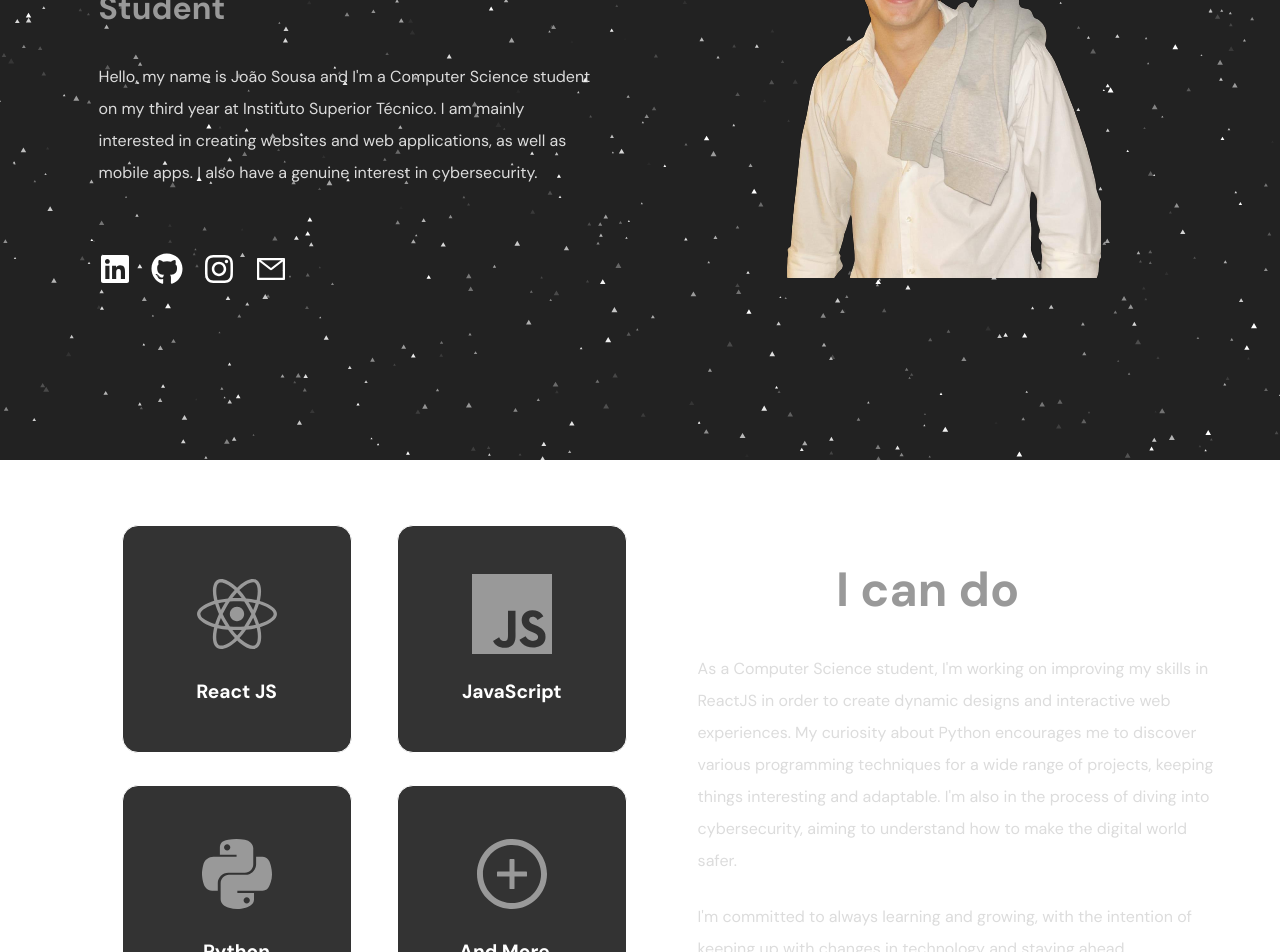
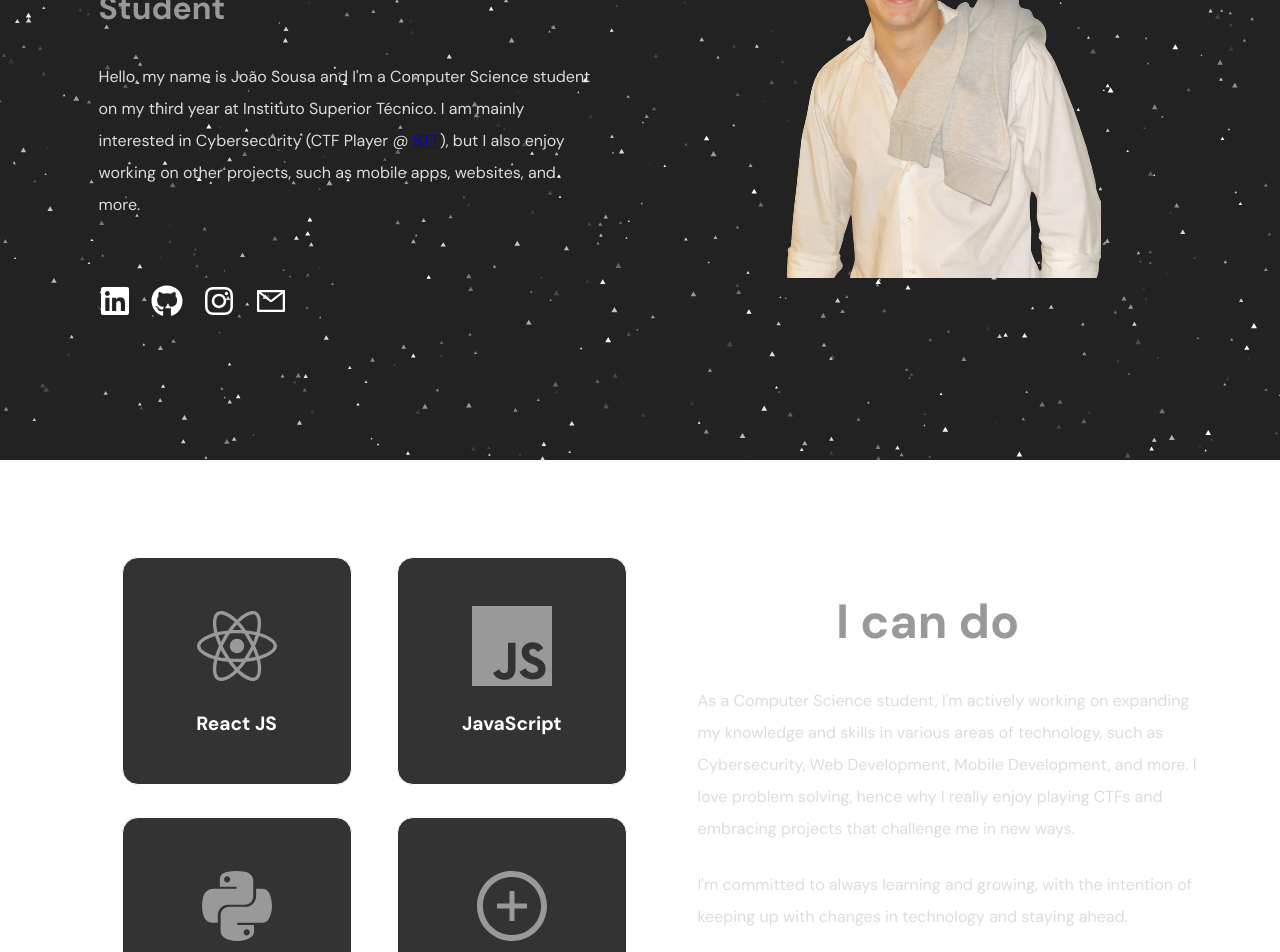
Before and after one commit to sousa16/portfolio-website, a React (Create React App) app: page / in a window 1280 px wide. Shown: the part 340-1292 px from the top of the page. Built offline with nearby package versions, Linux system fonts and the light colour scheme.

Commit message:
updated website text

```diff
--- a/src/components/MySkills.js
+++ b/src/components/MySkills.js
@@ -60,9 +60,9 @@ const MySkills = () => {
                         </Heading>
 
                         <ParaText top='2rem' bottom='1.5rem'>
-                            As a Computer Science student, I'm working on improving my skills in ReactJS in order to create dynamic designs and interactive web experiences.
-                            My curiosity about Python encourages me to discover various programming techniques for a wide range of projects, keeping things interesting and adaptable.
-                            I'm also in the process of diving into cybersecurity, aiming to understand how to make the digital world safer.
+                            As a Computer Science student, I'm actively working on expanding my knowledge and skills in various areas of technology,
+                            such as Cybersecurity, Web Development, Mobile Development, and more. I love problem solving, hence why I really
+                            enjoy playing CTFs and embracing projects that challenge me in new ways.
                         </ParaText>
 
                         <ParaText>
--- a/src/components/Showcase.js
+++ b/src/components/Showcase.js
@@ -57,8 +57,8 @@ const Showcase = () => {
                 <ParaText as='p' top='2rem' bottom='4rem'>
                     Hello, my name is João Sousa and I'm a Computer Science student on my third year
                     at Instituto Superior Técnico.
-                    I am mainly interested in creating websites and web applications, as well as
-                    mobile apps. I also have a genuine interest in cybersecurity.
+                    I am mainly interested in Cybersecurity (CTF Player @ <a href='https://sectt.github.io/' target='_blank' rel="noreferrer">STT</a>),
+                    but I also enjoy working on other projects, such as mobile apps, websites, and more.
                 </ParaText>
 
                 {/* --social-icons-- */}
```
Also changed, not shown: 1 other file (tests, documents, lock files or other folders).
